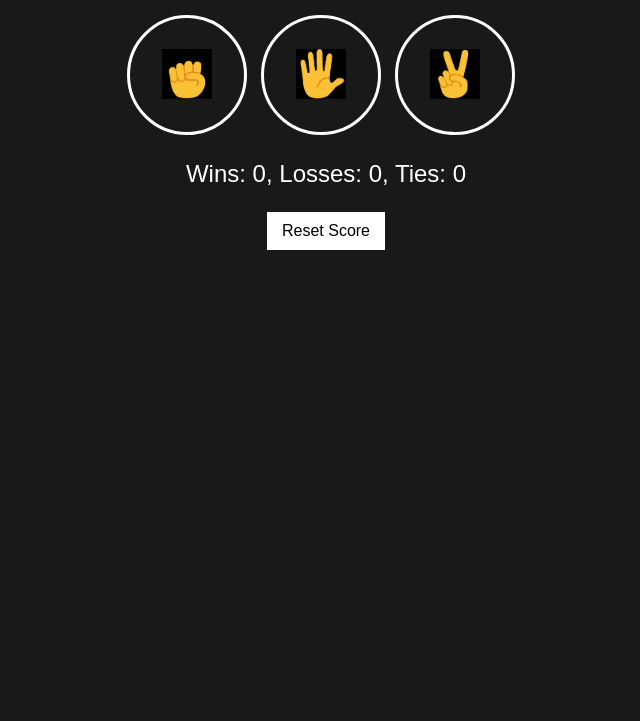
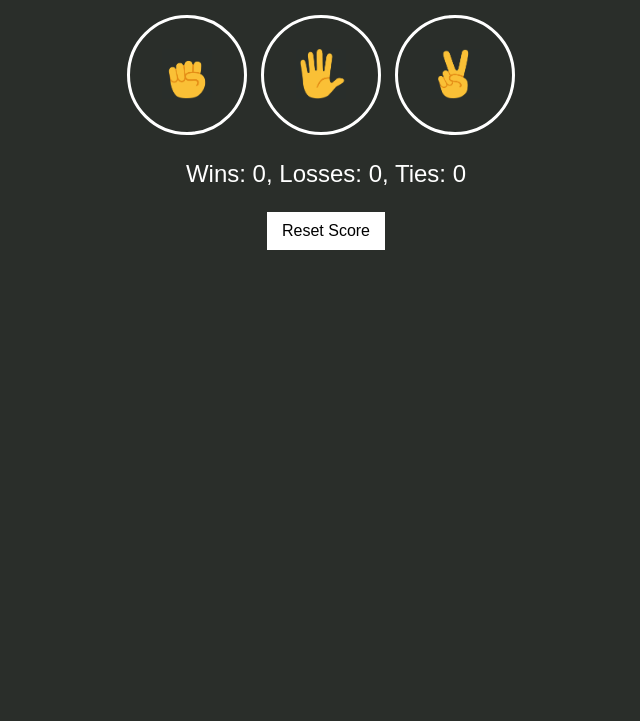
Before and after one commit to yasinhusenwako/Rock-paper-Scissors, a plain HTML site: page rock-paper-scissors.html in a window 1280 px wide. Shown: the part 79-800 px from the top of the page, without its empty margins (314-954 px from the left). Drawn offline with Linux system fonts and the light colour scheme.

Commit message:
version 3

```diff
--- a/styles/rock-paper-scissors.css
+++ b/styles/rock-paper-scissors.css
@@ -1,6 +1,6 @@
  body{
   text-align: center;
-      background-color: rgb(25,25,25);
+      background-color: #2a2e2a;
       color: white;
       font-family: Arial, sans-serif;
     }
@@ -9,7 +9,7 @@
       font-weight: bold;
     }
     .move-icon {
-      background-color: black;
+      background-color: #292e2b;
       width: 50px;
       height: 50px;
     }
```
